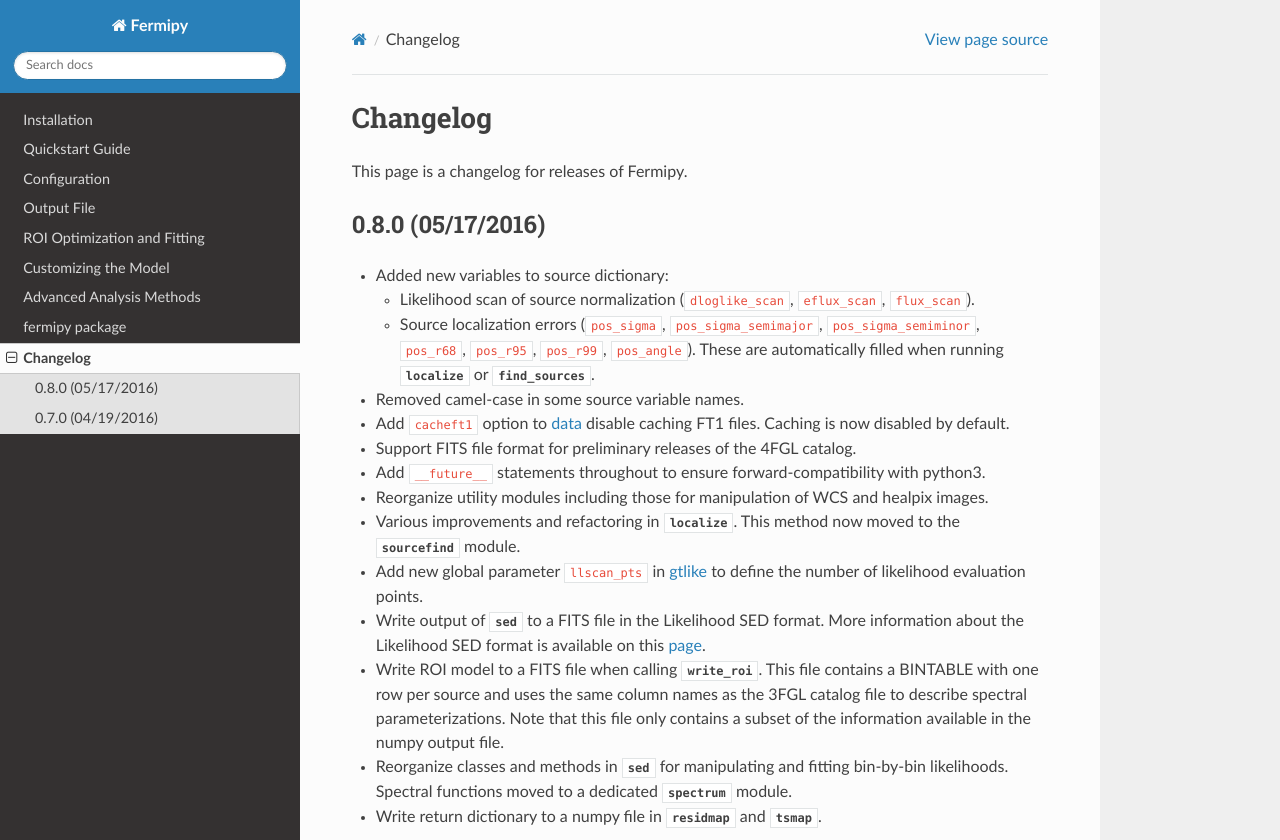
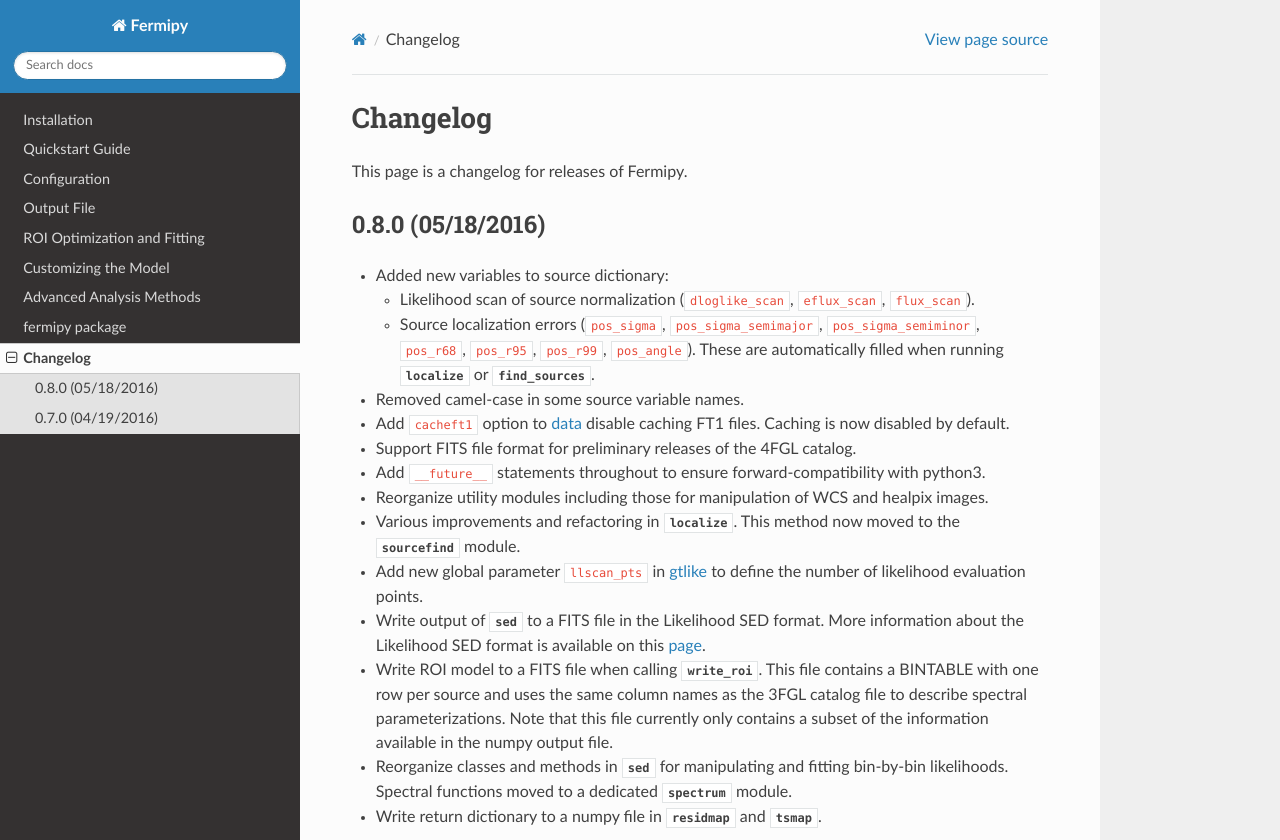
Before and after one commit to fermiPy/fermipy, a Sphinx documentation site: the page built from docs/changelog.rst, in a window 1280 px wide and 1123 px high. Shown: the top 840 px of the window. Built offline with Sphinx 7.4.7 and the Read the Docs theme 2.0.0, drawn with Linux system fonts in a browser that asks for light colours; the version number could not be read and is left out.

Commit message:
Doc updates

```diff
--- a/docs/changelog.rst
+++ b/docs/changelog.rst
@@ -5,12 +5,13 @@
 
 This page is a changelog for releases of Fermipy.
 
-0.8.0 (05/17/2016)
+0.8.0 (05/18/2016)
 ------------------
 
 * Added new variables to source dictionary:
 
-  * Likelihood scan of source normalization (``dloglike_scan``, ``eflux_scan``, ``flux_scan``).
+  * Likelihood scan of source normalization (``dloglike_scan``,
+    ``eflux_scan``, ``flux_scan``).
   * Source localization errors (``pos_sigma``,
     ``pos_sigma_semimajor``, ``pos_sigma_semiminor``, ``pos_r68``,
     ``pos_r95``, ``pos_r99``, ``pos_angle``).  These are automatically
@@ -29,8 +30,8 @@
 * Various improvements and refactoring in
   `~fermipy.gtanalysis.GTAnalysis.localize`.  This method now moved to
   the `~fermipy.sourcefind` module.
-* Add new global parameter ``llscan_pts`` in :ref:`config_gtlike` to define the number of
-  likelihood evaluation points.
+* Add new global parameter ``llscan_pts`` in :ref:`config_gtlike` to
+  define the number of likelihood evaluation points.
 * Write output of `~fermipy.gtanalysis.GTAnalysis.sed` to a FITS file
   in the Likelihood SED format.  More information about the
   Likelihood SED format is available on this `page
@@ -39,8 +40,8 @@
   `~fermipy.gtanalysis.GTAnalysis.write_roi`.  This file contains a
   BINTABLE with one row per source and uses the same column names as
   the 3FGL catalog file to describe spectral parameterizations.  Note
-  that this file only contains a subset of the information available
-  in the numpy output file.
+  that this file currently only contains a subset of the information
+  available in the numpy output file.
 * Reorganize classes and methods in `~fermipy.sed` for manipulating
   and fitting bin-by-bin likelihoods.  Spectral functions moved to a
   dedicated `~fermipy.spectrum` module.
--- a/docs/config/model.csv
+++ b/docs/config/model.csv
@@ -1,7 +1,7 @@
 ``assoc_xmatch_columns``	[u'3FGL_Name']	Choose a set of association columns on which to cross-match catalogs.
 ``catalogs``	None
 ``diffuse``	None
-``extdir``	Extended_archive_v15
+``extdir``	None	Set a directory that will be searched for extended source FITS templates.  Template files in this directory will take precendence over catalog source templates with the same name.
 ``extract_diffuse``	False	Extract a copy of all mapcube components centered on the ROI.
 ``galdiff``	None	Set the galactic IEM mapcube.
 ``isodiff``	None	Set the isotropic template.
```
